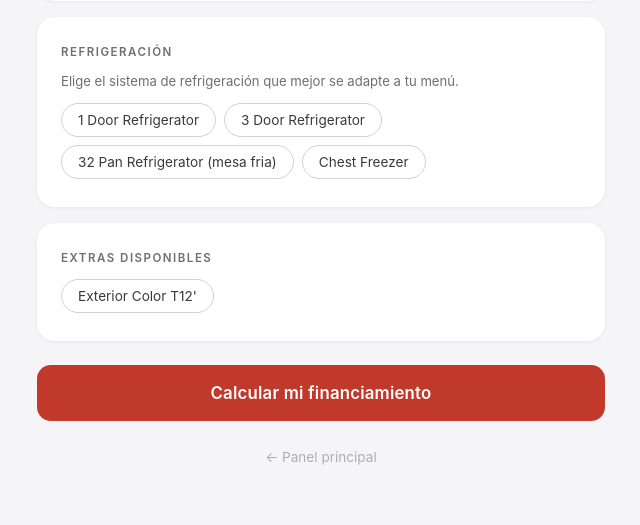
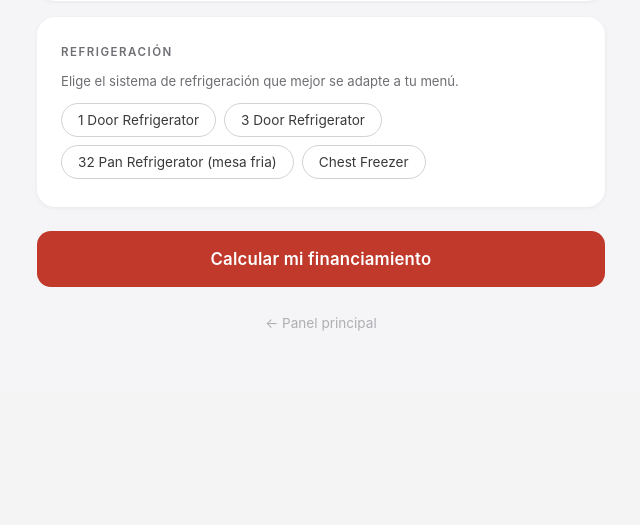
Before and after one commit to cookingboxusa/cookingbox-financiamiento, a Flask app: page /cotizador in a window 1280 px wide. Shown: the part 1215-1740 px from the top of the page, without its empty margins (319-959 px from the left). After the commit the page ends 1546 px from the top, so only its background shows below. Run offline with Flask 3, Linux system fonts and the light colour scheme.

Commit message:
Simulador: color exterior oculto al cliente pero siempre incluido en el monto

```diff
--- a/data/cotizador_config.json
+++ b/data/cotizador_config.json
@@ -1,9 +1,9 @@
 {
   "trailers": [
-    {"modelo": "12 pies (1 Axle 6,000 lbs)",  "precio": 25250, "descripcion": "8X12 Enclosed Kitchen Ready", "extras": [{"nombre": "Exterior Color T12'", "precio": 100}]},
-    {"modelo": "16 pies (2 Axle 12,000 lbs)",  "precio": 28500, "descripcion": "8X16 Enclosed Kitchen Ready", "extras": [{"nombre": "Exterior Color T16'", "precio": 150}]},
+    {"modelo": "12 pies (1 Axle 6,000 lbs)",  "precio": 25250, "descripcion": "8X12 Enclosed Kitchen Ready", "extras": [{"nombre": "Exterior Color T12'", "precio": 100, "oculto": true}]},
+    {"modelo": "16 pies (2 Axle 12,000 lbs)",  "precio": 28500, "descripcion": "8X16 Enclosed Kitchen Ready", "extras": [{"nombre": "Exterior Color T16'", "precio": 150, "oculto": true}]},
     {"modelo": "18 pies (2 Axle 12,000 lbs)",  "precio": 29700, "descripcion": "8X18 Enclosed Kitchen Ready", "extras": []},
-    {"modelo": "20 pies (2 Axle 12,000 lbs)",  "precio": 29700, "descripcion": "8X20 Enclosed Kitchen Ready", "extras": [{"nombre": "Exterior Color T20'", "precio": 200}]},
+    {"modelo": "20 pies (2 Axle 12,000 lbs)",  "precio": 29700, "descripcion": "8X20 Enclosed Kitchen Ready", "extras": [{"nombre": "Exterior Color T20'", "precio": 200, "oculto": true}]},
     {"modelo": "24 pies (2 Axle 12,000 lbs)",  "precio": 29700, "descripcion": "8X24 Enclosed Kitchen Ready", "extras": []}
   ],
   "hood_opciones": [
--- a/templates/cotizador.html
+++ b/templates/cotizador.html
@@ -515,9 +515,15 @@ function getValues() {
         totalEquipos += parseFloat(el.dataset.precio) || 0;
     });
 
+    // Extras visibles seleccionados
     let totalExtras = 0;
     document.querySelectorAll('.extra-check').forEach(cb => {
         if (cb.checked) totalExtras += parseFloat(cb.dataset.precio) || 0;
+    });
+    // Extras ocultos (color) — siempre se suman
+    const idx2 = parseInt(document.getElementById('trailer_idx').value) || 0;
+    (trailerExtras[idx2] || []).forEach(ex => {
+        if (ex.oculto) totalExtras += parseFloat(ex.precio) || 0;
     });
 
     const valorVenta    = trailerPrecio + hoodPrecio + totalEquipos + totalExtras;
@@ -536,12 +542,14 @@ function onTrailerChange() {
     const idx = parseInt(document.getElementById('trailer_idx').value) || 0;
     const extras = trailerExtras[idx] || [];
     const cont = document.getElementById('extras-container');
-    if (!extras.length) { cont.innerHTML = ''; return; }
+    // Solo mostrar extras que NO sean ocultos
+    const visibles = extras.filter(ex => !ex.oculto);
+    if (!visibles.length) { cont.innerHTML = ''; return; }
     cont.innerHTML = `
         <div class="card">
             <p class="card-label">Extras disponibles</p>
             <div class="pills">
-                ${extras.map((ex, i) => `
+                ${visibles.map((ex, i) => `
                 <div class="pill-item">
                     <input type="checkbox" id="extra_${i}" class="extra-check"
                            data-precio="${ex.precio}" onchange="recalcular()">
```
